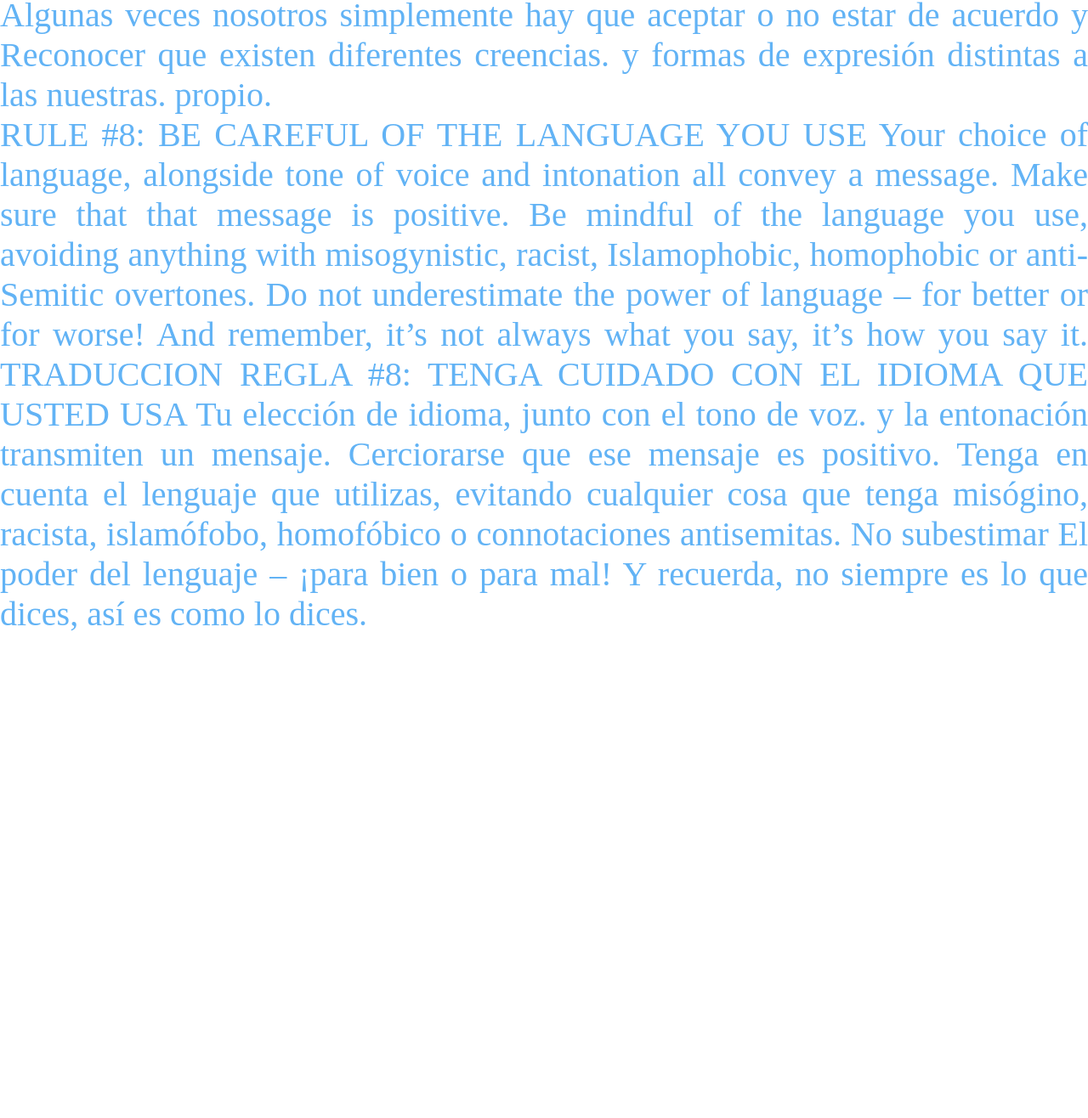
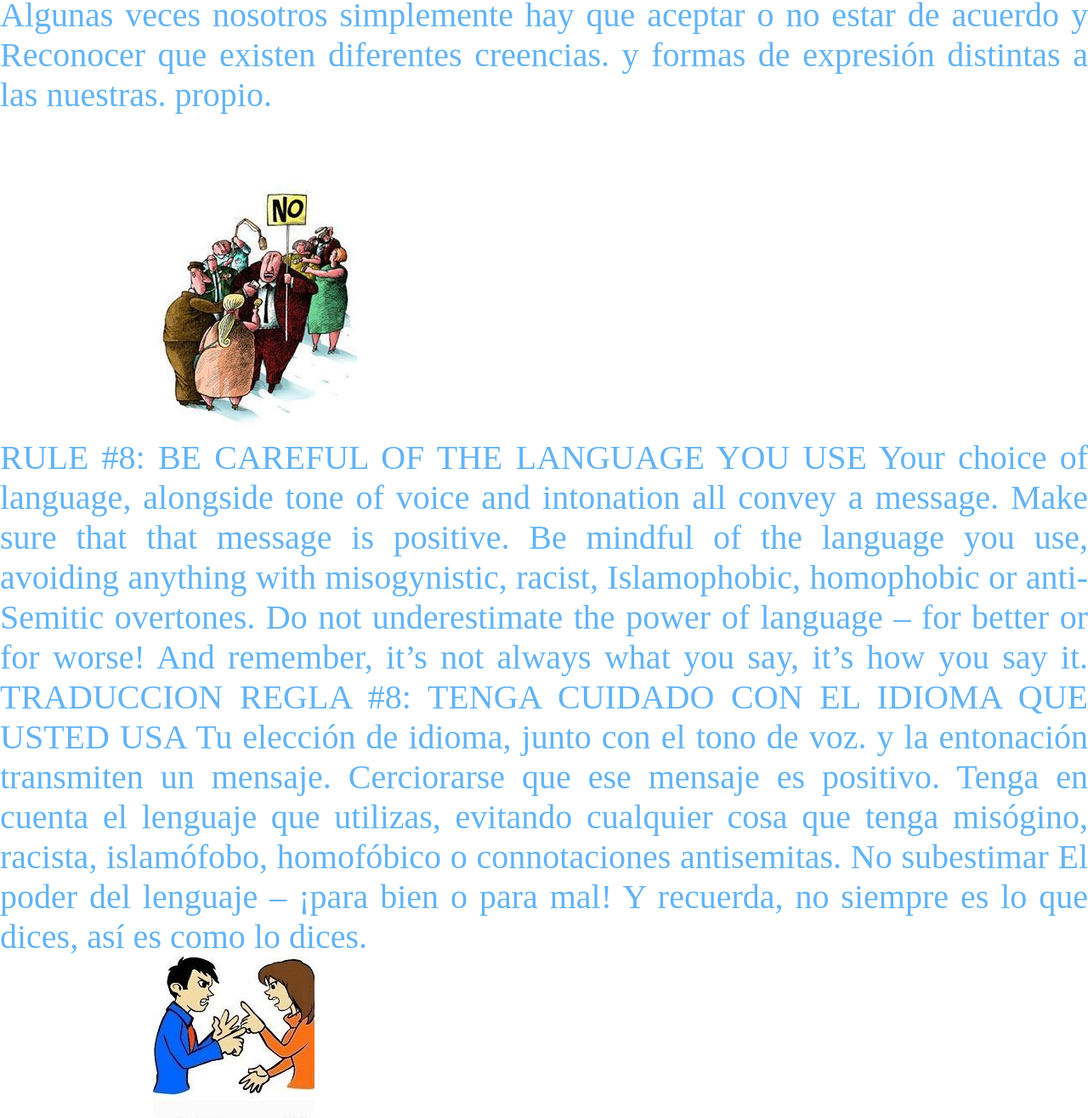
Before and after one commit to sofiaerazo2023/pagina-final, a plain HTML site: page Ingles3.html in a window 1280 px wide. Shown: the part 698-2014 px from the top of the page at 85% size. Before the commit the page ends 1444 px from the top, so only its background shows below. Drawn offline with Linux system fonts and the light colour scheme.

Commit message:
Actualizacion uno 30 de octubre

```diff
--- a/estilos.css
+++ b/estilos.css
@@ -43,15 +43,15 @@
 
 
 
-    .imgdiferenciadeopinion{
+    .imagendiferenciadeopinion{
 
         position: relative;
 
 
 
-        width: 190px;
+        width: 267px;
 
-        height: 190px;
+        height: 380px;
 
         border-radius: 10px;
 
@@ -67,7 +67,7 @@
 
 
 
-        .imgcuidadoconelidioma{
+        .cuidadoconelidioma{
 
             position: relative;
 
```
